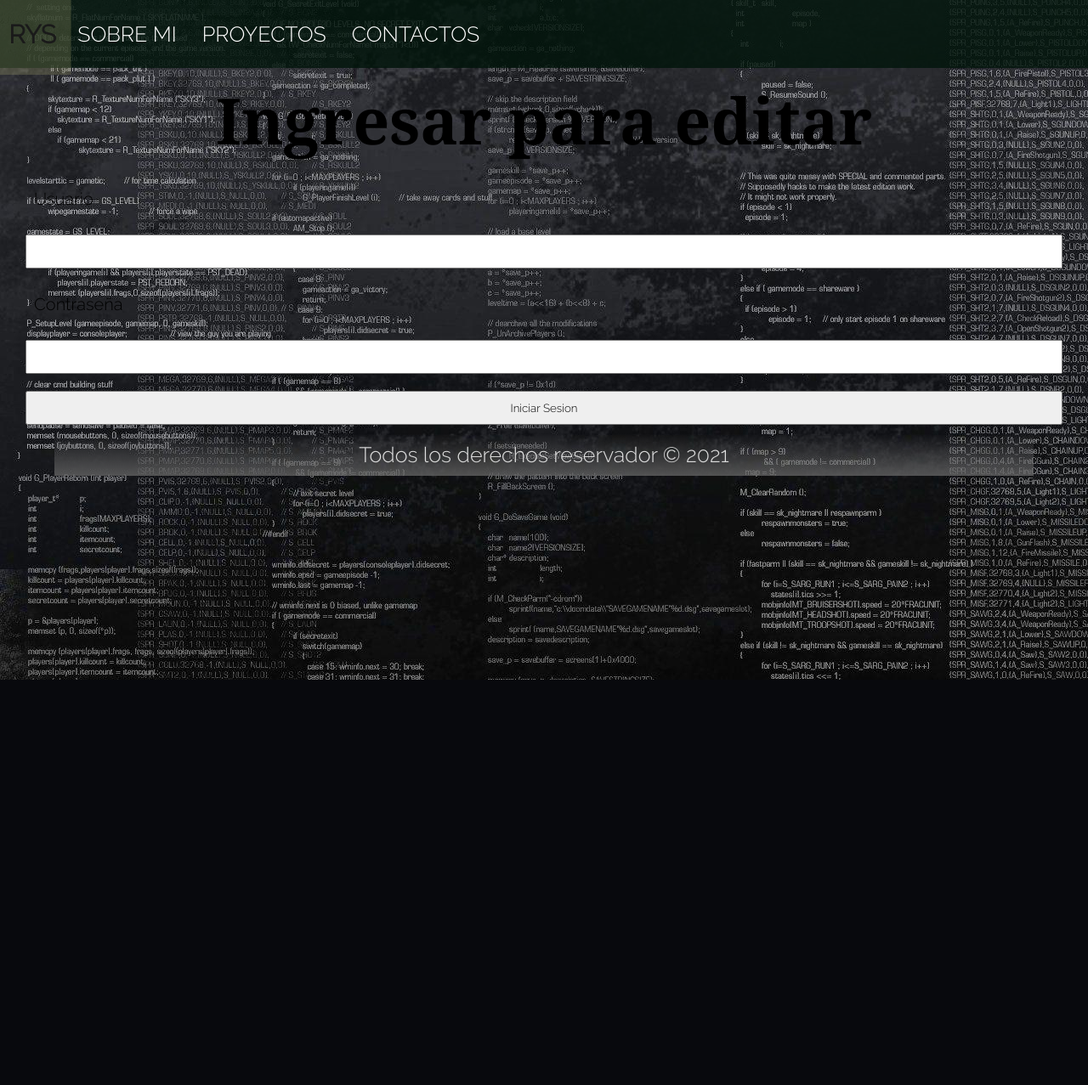
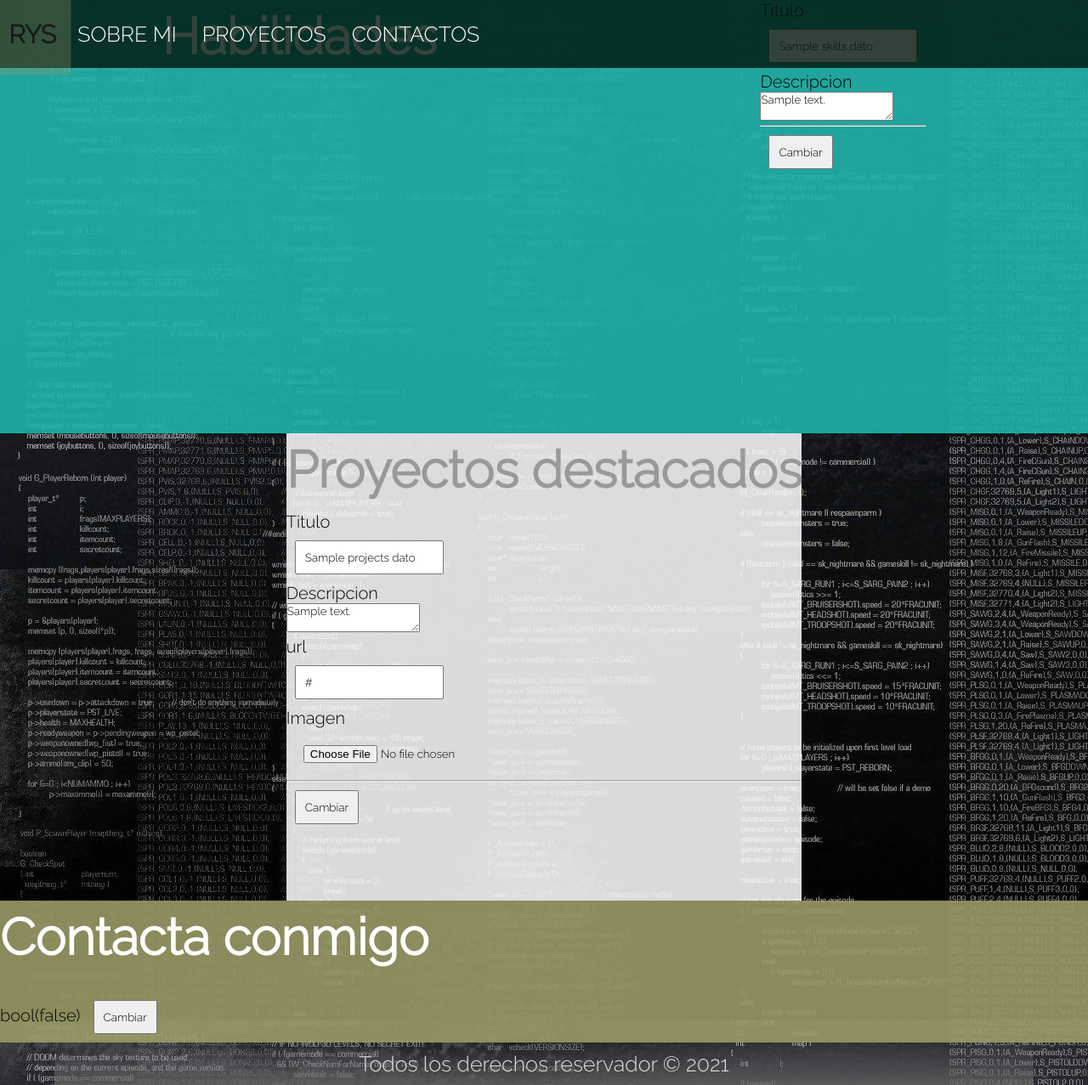
Before and after one commit to Roger-Rys/formulario, a PHP site: the page made by views/edit/edit.php in a window 1280 px wide. Shown: the whole page at 85% size. Before the commit the page ends 800 px from the top, so only its background shows below. Run offline with PHP 8.4, Linux system fonts and the light colour scheme; the template is opened without the code that fills it: most values are stand-ins (such as "Sample title", 1, 10 or a date in 2020); some libraries are stand-ins or nearby versions.

Commit message:
agregado pagina de editar con datos de db

```diff
--- a/asset/style/style.css
+++ b/asset/style/style.css
@@ -72,20 +72,20 @@
     background: white;
 }
 /*Edit*/
-.Edit{
+.login{
     padding-top: 90px;
     padding-left: 20px;
     padding-right: 20px;
 }
-.Edit h2{
+.login h2{
     text-align: center;
     font-size: 75px;
 }
-.Edit form{
+.login form{
     display: flex;
     flex-direction: column;
 }
-.Edit label,input{
+.login label,input{
    margin: 10px;
    padding: 10px;
 }
--- a/controllers/ProjectController.php
+++ b/controllers/ProjectController.php
@@ -9,8 +9,4 @@
        //Vista
        require_once 'views/project/projects.php';
     }
-
-    public function add(){
-       require_once 'views/project/projects.php';
-    }
 }
--- a/views/contact/contactMe.php
+++ b/views/contact/contactMe.php
@@ -11,5 +11,5 @@
 
         </ul>
     </nav>
-    <h6></h6>
+
 </div>
--- a/views/edit/edit.php
+++ b/views/edit/edit.php
@@ -1,13 +1,54 @@
-<div class="Edit">
-    <h2>Ingresar para editar</h2>
-    <form action="<?=url_root?>controllers/EditController.php" method="POST">
-        <label for="user">Usuario</label>
-        <input type="text" name="user" required/>
+<div class="AboutMe">
+    <h2><a href="#AboutMe">Habilidades</a></h2>
+    <form>
+        <?php while ($result = $skills_datos->fetch_assoc()):?>
+        <label for="title">Titulo</label><br>
+        <input type="text" name="title" value="<?=$result["title"]?>"/><br>
+        <label for="desc">Descripcion</label><br>
+        <textarea name="desc"><?=$result["description"]?></textarea>
+        <hr>
+        <?php endwhile;?>
+        <input type="submit" value="Cambiar"/>
+    </form>
+</div>
 
-        <label for="password">Contraseña</label>
-        <input type="password" name="password" required/>
+<div class="Project">
+    <h2><a href="#Project">Proyectos destacados</a></h2>
+    <form>
+        <?php while ($result = $projects_datos->fetch_assoc()):?>
 
-        <input type="submit" value="Iniciar Sesion">
+        <label for="title">Titulo</label><br>
+        <input type="text" name="title" value="<?=$result["Pname"]?>"/><br>
+
+        <label for="desc">Descripcion</label><br>
+        <textarea name="desc"><?=$result["description"]?></textarea><br>
+
+        <label for="url">url</label><br>
+        <input type="url" name="url" value="<?=$result["url"]?>"/><br>
+
+        <label for="file">Imagen</label><br>
+        <input type="file" name="file" value="<?=$result["image"]?>"/>
+        <hr>
+        <?php endwhile;?>
+        <input type="submit" value="Cambiar"/>
     </form>
 
 </div>
+<div class="Contact">
+    <h2><a href="#Contact">Contacta conmigo</a></h2>
+    <form>
+        <?= var_dump($projects_datos->fetch_assoc())?>
+        <?php while ($result = $projects_datos->fetch_assoc()):?>
+        <label for="username">Nombre User</label><br>
+        <input type="text" name="username" value="<?=$result["username"]?>"/><br>
+
+        <label for="url">url</label><br>
+        <input type="url" name="url" value="<?=$result["url"]?>"/><br>
+
+        <label for="file">Imagen</label><br>
+        <input type="file" name="file" value="<?=$result["image"]?>"/>
+        <hr>
+        <?php endwhile;?>
+        <input type="submit" value="Cambiar"/>
+    </form>
+</div>
--- a/views/include/header.php
+++ b/views/include/header.php
@@ -30,10 +30,10 @@
                     <li><a href="<?=url_root?>#AboutMe">Sobre Mi</a></li>
                     <li><a href="<?=url_root?>#Project">Proyectos</a></li>
                     <li><a href="<?=url_root?>#Contact">Contactos</a></li>
-                    <li><a href="<?=url_content?>edit" style="opacity: 0">Editar</a></li>
+                    <li><a href="<?=url_content?>login" style="opacity: 0">Editar</a></li>
                     <!--ADMIN-->
                     <?php if(isset($_SESSION["admin"]) && $_SESSION["admin"]==USER_ADMIN):?>
-                    <li><a href="<?=url_content?>add">Agregar imagen</a></li>
+                    <li><a href="<?=url_content?>edit">Editar</a></li>
                     <?php endif; ?>
                 </ul>
             </nav>
```
Also changed, not shown: controllers/EditController.php (+15 -1 lines), index.php (+13 -10 lines), views/edit/login.php (added, +13 -0 lines), views/project/add.php (deleted).
